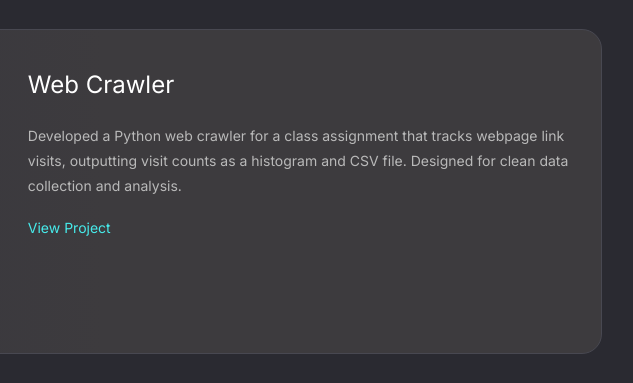
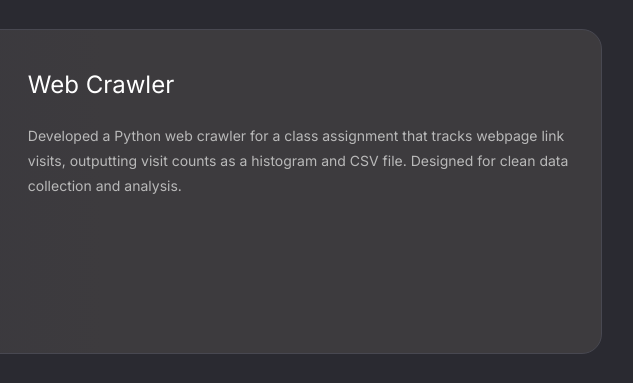
Before and after one commit to Gavin-M8/Gavin-M8.github.io, a plain HTML site: page index.html in a window 1280 px wide. Shown: the part 2088-2471 px from the top of the page, 538-1171 px from the left. Drawn offline with Linux system fonts and the light colour scheme.

Commit message:
fixed project links

```diff
--- a/index.html
+++ b/index.html
@@ -356,12 +356,12 @@
                 <div class="project card">
                     <div class="thumbnail"><a href="#" target="_blank"><img src="https://plus.unsplash.com/premium_photo-1685086785054-d047cdc0e525?q=80&w=2664&auto=format&fit=crop" alt="Web Crawler"></a></div>
                     <h3>Web Crawler</h3>
-                    <p>Developed a Python web crawler for a class assignment that tracks webpage link visits, outputting visit counts as a histogram and CSV file. Designed for clean data collection and analysis.<br><a href="#" target="_blank">View Project</a></p>
+                    <p>Developed a Python web crawler for a class assignment that tracks webpage link visits, outputting visit counts as a histogram and CSV file. Designed for clean data collection and analysis.<br></p>
                     </div>
                     <div class="project card">
                     <div class="thumbnail"><a href="#" target="_blank"><img src="https://plus.unsplash.com/premium_photo-1685086785077-ff65bf749544?q=80&w=2664&auto=format&fit=crop" alt="Dungeon Crawl Game"></a></div>
                     <h3>Dungeon Crawl (PyGame)</h3>
-                    <p>Created a 2D adventure game using PyGame where players explore caves, fight monsters, and collect loot. Implemented modular architecture with mechanics, entities, and random stat generation for replayability.<br><a href="#" target="_blank">View Project</a></p>
+                    <p>Created a 2D adventure game using PyGame where players explore caves, fight monsters, and collect loot. Implemented modular architecture with mechanics, entities, and random stat generation for replayability.<br><a href="https://github.com/Gavin-M8/projects/tree/main/dungeon-crawl" target="_blank">View Project</a></p>
                     </div>
             </section>
 
```
